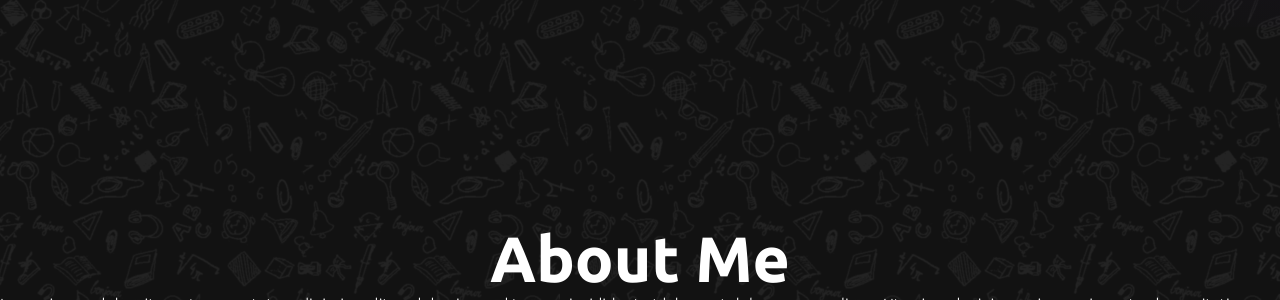
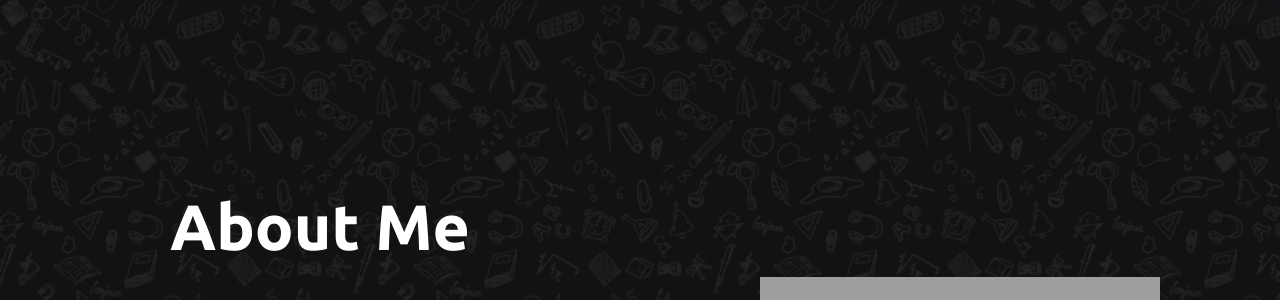
Before and after one commit to Migg-Araujo/Nexus, a PHP site: page /Nexus/index.php?url=blog in a window 1280 px wide. Shown: the part 773-1073 px from the top of the page. Run offline with PHP 8.4, Linux system fonts and the light colour scheme; the visitor is signed in with stand-in values (Sample User, id 1); some libraries are stand-ins or nearby versions; grey boxes are pictures that could not be loaded.

Commit message:
add some changes

```diff
--- a/css/style.css
+++ b/css/style.css
@@ -2,10 +2,12 @@
   --color-background: #121212;
   --color-text: white;
   --purple: #6521B4;
+  --purple-hover: #6521B440;
   --logo: url('../src/logo.svg');
   --name: url('../src/name.svg');
   --student: url('../src/student.svg');
   --teacher: url('../src/teacher.svg');
+  --foxus: url('../src/foxus.svg');
 }
 
 * {
@@ -25,6 +27,7 @@ body {
   width: 100dvw;
   font-weight: 300;
   overflow-x: hidden;
+  text-align: center;
 }
 
 .gradient{
@@ -42,6 +45,7 @@ header {
   top: 0;
   left: 0;
   transition: top 0.5s;
+  z-index: 2;
 }
 
 nav {
@@ -89,6 +93,11 @@ nav {
   border: white 2px solid;
   border-radius: 15px;
   font-weight: 400;
+}
+
+.nav-student:hover, .nav-teacher:hover {
+  background-color: var(--purple-hover);
+  border: var(--purple) 2px solid;
 }
 
 .nav-student div{
@@ -203,7 +212,49 @@ section {
 
 .home button:hover{
   border: var(--purple) 2px solid;
-  background-color: #6521B440;
+  background-color: var(--purple-hover);
+}
+
+.about {
+  height: 100dvh;
+  display: flex;
+  align-items: center;
+  justify-content: space-evenly;
+  flex-direction: row;
+}
+
+.about-div, .img-div{
+  width: 50dvw;
+  height: 100dvh;
+  display: flex;
+  align-items: center;
+  justify-content: center;
+  flex-direction: column;
+}
+
+.about h3{
+  font-size: 2.5rem;
+}
+
+.about p{
+  margin-top: 50px;
+  font-size: 1.75rem;
+  width: 450px;
+}
+
+.img-div div{
+  background-color: #6521B4;
+  height: 600px;
+  width: 600px;
+  border-radius: 20px;
+}
+
+.foxus{
+  margin-top: 150px;
+  background-image: var(--foxus);
+  height: 400px;
+  width: 320px;
+  background-size: contain;
 }
 
 .msg-alert {
--- a/index.php
+++ b/index.php
@@ -20,7 +20,7 @@
     <link rel="preconnect" href="https://fonts.googleapis.com">
     <link rel="preconnect" href="https://fonts.gstatic.com" crossorigin>
     <link href="https://fonts.googleapis.com/css2?family=Ubuntu:ital,wght@0,300;0,400;0,500;0,700;1,300;1,400;1,500;1,700&display=swap" rel="stylesheet">
-    <link rel="icon" href="<?php echo INCLUDE_PATH; ?>src/icon.svg" type="image/x-icon">
+    <link rel="icon" href="<?php echo INCLUDE_PATH; ?>src/logo.svg" type="image/x-icon">
 </head>
 <body>
     <div class="gradient"></div>
```
Also changed, not shown: pages/home.php (+16 -9 lines), src/foxus.svg (added).
